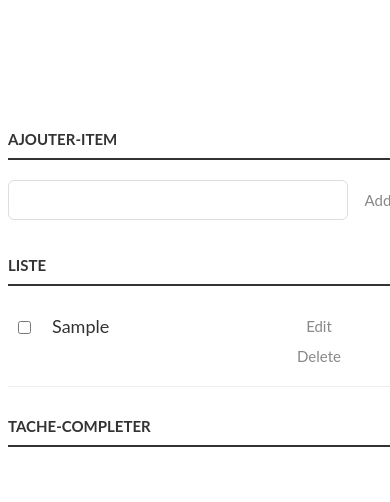
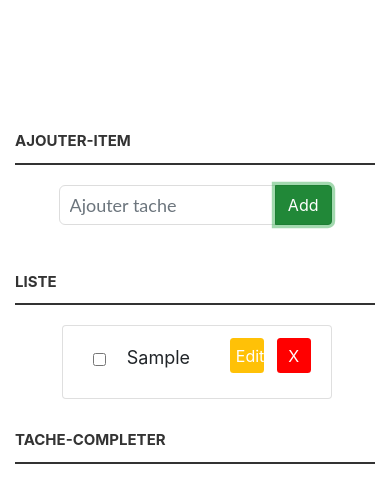
Before and after one commit to Renaudfradin/TODO-LIST, a plain HTML site: page index.html in a window 390 px wide. Both pictures are taken after typing "Sample" into the empty fields and a click on the button "Add". Drawn offline with nearby package versions, Linux system fonts and the light colour scheme.

Commit message:
Add files via upload

```diff
--- a/index.html
+++ b/index.html
@@ -4,19 +4,39 @@
     <meta charset="UTF-8">
     <meta name="viewport" content="width=device-width, initial-scale=1.0">
     <link rel="stylesheet" href="style.css" type="text/css" media="screen" charset="utf-8">
+    <link rel="stylesheet" href="https://stackpath.bootstrapcdn.com/bootstrap/4.5.2/css/bootstrap.min.css" integrity="sha384-JcKb8q3iqJ61gNV9KGb8thSsNjpSL0n8PARn9HuZOnIxN0hoP+VmmDGMN5t9UJ0Z" crossorigin="anonymous">
+    <link rel="icon" href="logotodo.ico"/>
     <title>TODO-LIST</title>
 </head>
 <body>
 <div class="container">
-    <p><label for="new-task">AJOUTER-ITEM</label><input id="new-task" type="text"><button>Add</button></p>
-    <h3>LISTE</h3>
-    <ul id="incomplete-tasks">
+    <form action="">
+        <label for="new-task">AJOUTER-ITEM</label>
+        <div class="row justify-content-center">
+            <div class="input-group mb-3" id="form-task">
+                <input id="new-task" type="text" class="form-control" placeholder="Ajouter tache">
+                <div class="input-group-append">
+                    <button type="button" class="btn btn-success">Add</button>
+                </div>
+            </div>
+        </div>
+    </form>
+    <label for="new-task">LISTE</label>
+    <div class="row justify-content-start">
+        <div class="col-sm-5">
+            <ul id="incomplete-tasks" class="list-group">
 
-    </ul>
-    <h3>TACHE-COMPLETER</h3>
-    <ul id="completed-tasks">
+            </ul>
+        </div>
+    </div>
+    <label for="new-task">TACHE-COMPLETER</label>
+    <div class="row justify-content-start">
+        <div class="col-sm-5">
+            <ul id="completed-tasks" class="list-group">
 
-    </ul>
+            </ul>
+        </div>
+    </div>
 </div>
 <script type="text/javascript" src="main.js"></script>
 </body>
--- a/main.js
+++ b/main.js
@@ -2,22 +2,26 @@ let taskInput=document.getElementById("new-task");
 let addButton=document.getElementsByTagName("button")[0];
 let incompleteTaskHolder=document.getElementById("incomplete-tasks");
 let completedTasksHolder=document.getElementById("completed-tasks");
-
+completedTasksHolder.className = "form-list";
 let createNewTaskElement=function(taskString){
-
+	let lisupitem=document.createElement("div");
 	let listItem=document.createElement("li");
 	let checkBox=document.createElement("input");
 	let label=document.createElement("label");
 	let editInput=document.createElement("input");
 	let editButton=document.createElement("button");
 	let deleteButton=document.createElement("button");
-    label.innerText=taskString;
-
+	label.innerText=taskString;
+	label.className="label1";
+	lisupitem.className="input-group mb-3";
+	listItem.className = "list-group-item";
+	listItem.id= "form-list";
 	checkBox.type="checkbox";
 	editInput.type="text";
+	editInput.className="form-control";
 	editButton.innerText="Edit";
 	editButton.className="edit";
-	deleteButton.innerText="Delete";
+	deleteButton.innerText="X";
 	deleteButton.className="delete";
 
 	listItem.appendChild(checkBox);
@@ -25,13 +29,15 @@ let createNewTaskElement=function(taskString){
 	listItem.appendChild(editInput);
 	listItem.appendChild(editButton);
 	listItem.appendChild(deleteButton);
+
+	lisupitem.appendChild(listItem);
+	console.log(listItem.outerHTML);
 	return listItem;
 }
 
 
 
 let addTask=function(){
-	console.log("Add Task...");
 	let listItem=createNewTaskElement(taskInput.value);
 	incompleteTaskHolder.appendChild(listItem);
 	bindTaskEvents(listItem, taskCompleted);
@@ -40,8 +46,6 @@ let addTask=function(){
 
 
 let editTask=function(){
-console.log("Edit Task...");
-console.log("Change 'edit' to 'save'");
 let listItem=this.parentNode;
 let editInput=listItem.querySelector('input[type=text]');
 let label=listItem.querySelector("label");
@@ -56,7 +60,6 @@ let containsClass=listItem.classList.contains("editMode");
 }
 
 let deleteTask=function(){
-		console.log("Delete Task...");
 		let listItem=this.parentNode;
 		let ul=listItem.parentNode;
 		ul.removeChild(listItem);
@@ -64,7 +67,6 @@ let deleteTask=function(){
 
 
 let taskCompleted=function(){
-	console.log("Complete Task...");
 	let listItem=this.parentNode;
 	completedTasksHolder.appendChild(listItem);
 	bindTaskEvents(listItem, taskIncomplete);
@@ -72,18 +74,12 @@ let taskCompleted=function(){
 }
 
 let taskIncomplete=function(){
-	console.log("Incomplete Task...");
 	let listItem=this.parentNode;
 	incompleteTaskHolder.appendChild(listItem);
 	bindTaskEvents(listItem,taskCompleted);
 }
 
-let ajaxRequest=function(){
-	console.log("AJAX Request");
-}
-
 addButton.onclick=addTask;
-addButton.addEventListener("click",ajaxRequest);
 
 let bindTaskEvents=function(taskListItem,checkBoxEventHandler){
 	console.log("bind list item events");
--- a/style.css
+++ b/style.css
@@ -16,27 +16,9 @@ ul {
 li * {
     float: left;
 }
-li, h3 {
-    clear:both;
-    list-style:none;
-}
 input, button {
     outline: none;
 }
-button {
-    background: none;
-    border: 0px;
-    color: #888;
-    font-size: 15px;
-    width: 60px;
-    margin: 10px 0 0;
-    font-family: Lato, sans-serif;
-    cursor: pointer;
-}
-button:hover {
-    color: #333;
-}
-h3,
 label[for='new-task'] {
     color: #333;
     font-weight: 700;
@@ -66,14 +48,82 @@ label[for='new-task'] {
     display: block;
     margin: 0 0 20px;
 }
-input#new-task {
-    float: left;
-    width: 318px;
+#form-task{
+    width: 70%;
 }
-p > button:hover {
-    color: #0FC57C;
+#form-list{
+    width: 180%;
+    margin-left: 35%;
 }
+#new-task{
+    width: 350px;
+    height: 40px;
+}
+@media screen and (max-width:1024px){
+    #form-list{
+        width: 185%;
+        margin-left: 35%;
+    }
+}
+@media screen and (max-width:575px){
+    #form-list{
+        width: 75%;
+        margin-left: 13%;
+    }
+}
+@media screen and (max-width:766px) and (min-width:576px){
+    #form-list{
+        width: 195%;
+        margin-left: 35%;
+    }
+}
+@media screen and (max-width:768px){
+    #new-task{
+        width: 200px;
+        height: 40px;
+    }
+}
+@media screen and (max-width:369px){
+    #new-task{
+        width: 150px;
+        height: 40px;
+    }
+}
+@media screen and (max-width:298px){
+    #new-task{
+        width: 120px;
+        height: 40px;
+    }
+}
+@media screen and (max-width:426px){
+    .label1{
+    font-size: 18px;
+    line-height: 40px;
+    width: 300px;
+    padding: 0 0 0 11px;
+    }
+}
+.delete{
+    border: red;
+    border-radius: 10%;
+    width: 15%;
+    background-color: red;
+    color: white;
+    height: 35px;
+    float: right;
+}
+.edit{
+    border: #FFC107;
+    border-radius: 10%;
+    width: 15%;
+    background-color:#FFC107;
+    color: white;
+    height: 35px;
 
+}
+.label{
+    width: 30%;
+}
 li {
     overflow: hidden;
     padding: 20px 0;
@@ -84,17 +134,14 @@ li > input[type="checkbox"] {
     position: relative;
     top: 15px;
 }
-li > label {
+.label1{
     font-size: 18px;
     line-height: 40px;
-    width: 237px;
+    width: 50%;
     padding: 0 0 0 11px;
 }
 li >  input[type="text"] {
     width: 226px;
-}
-li > .delete:hover {
-    color: #CF2323;
 }
 #completed-tasks label {
     text-decoration: line-through;
@@ -107,6 +154,7 @@ ul li input[type=text] {
 
 ul li.editMode input[type=text] {
     display:block;
+    width: 50%;
 }
 
 ul li.editMode label {
```
Also changed, not shown: logotodo.ico (added).
